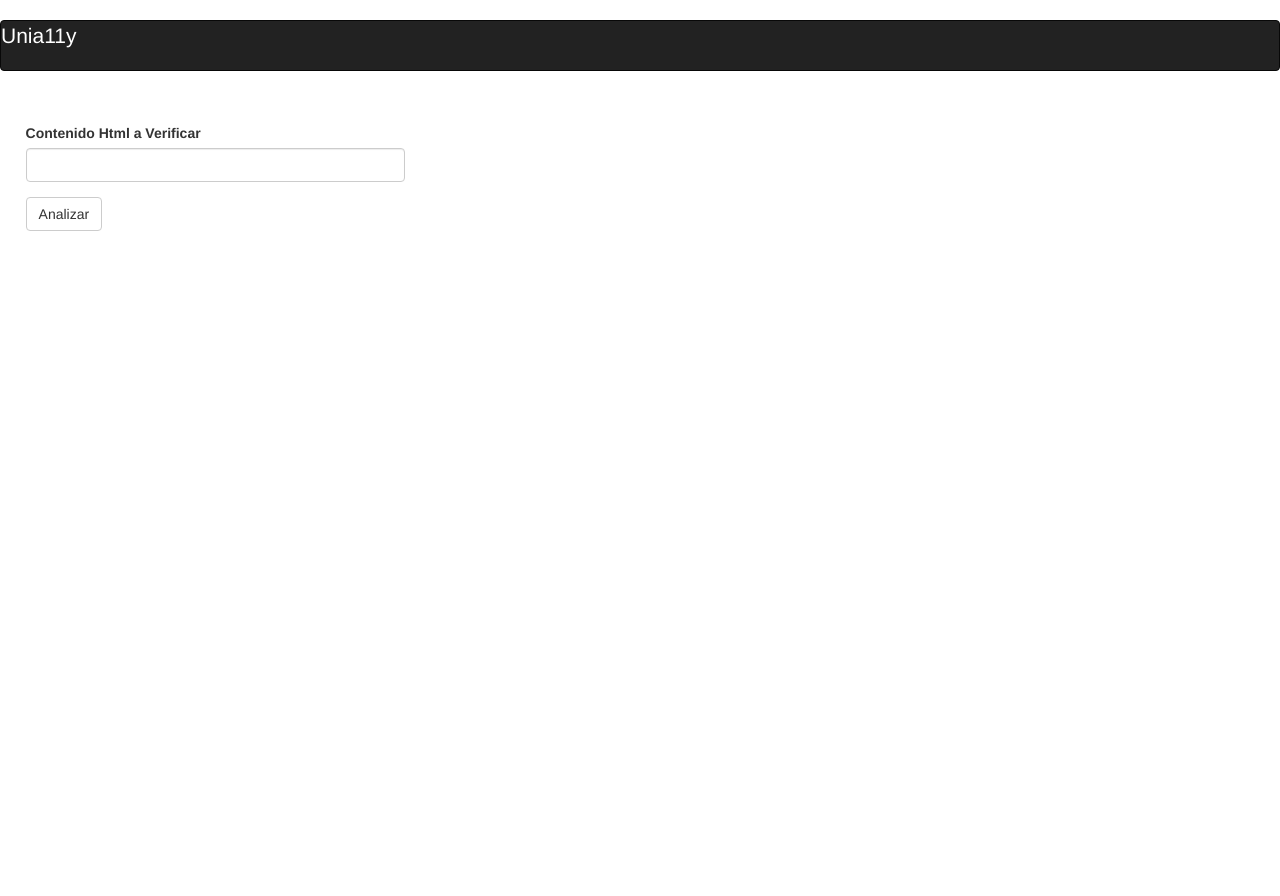
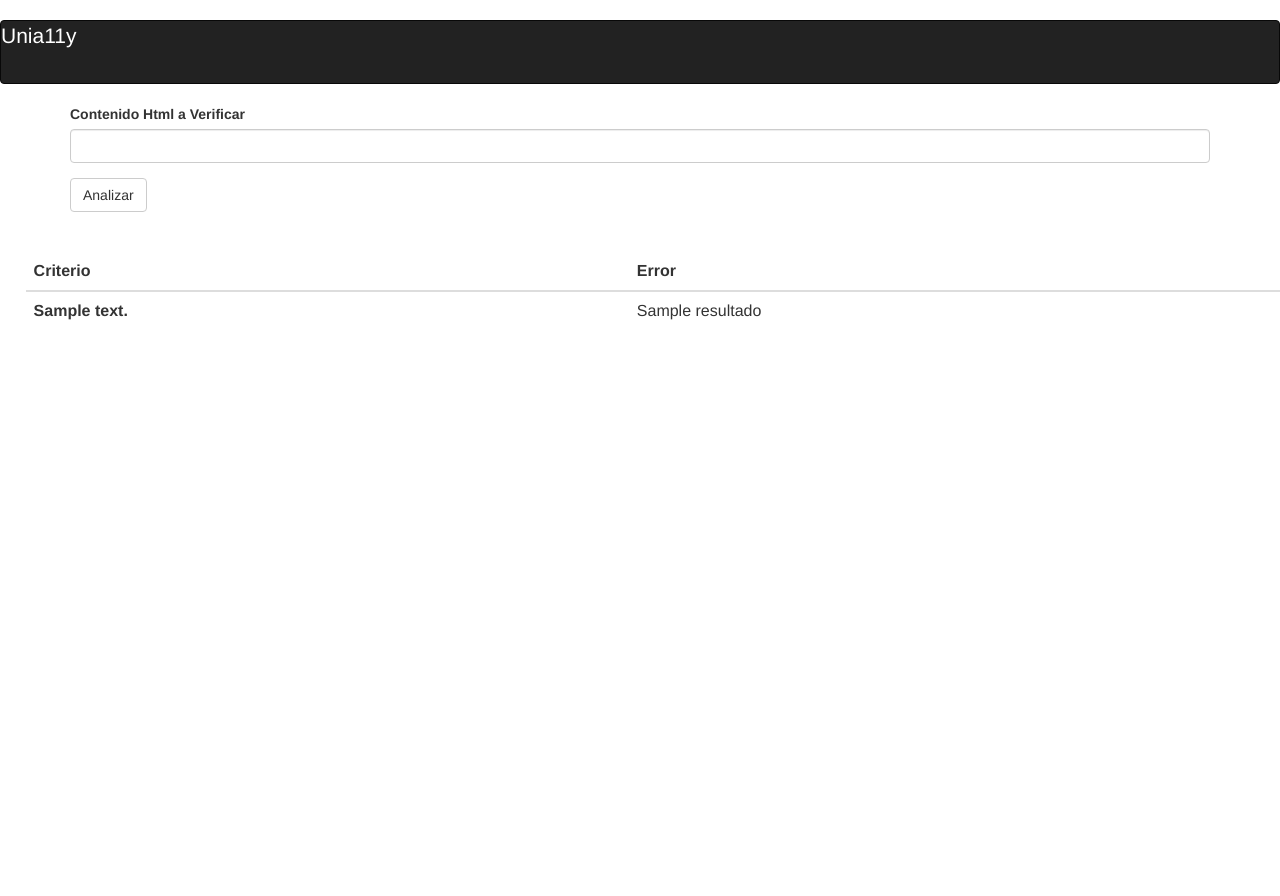
Before and after one commit to vickycaparelli/unia11y-flask, a Flask app: template app/templates/index.html in a window 1280 px wide. Shown: the top 896 px of the page. After the commit the page ends 320 px from the top, so only its background shows below. Run offline with Flask 2, Linux system fonts and the light colour scheme; tables that the repository leaves empty hold one stand-in row (values such as "Sample post"); the template is opened without the code that fills it: values that come from a table or form of the project are taken from there, most other values are stand-ins (such as "Sample title", 1, 10 or a date in 2020); some libraries are stand-ins or nearby versions.

Commit message:
add functionality to index

```diff
--- /dev/null
+++ b/app/controller/reglas/WCAGReglas.py
@@ -0,0 +1,2 @@
+dictWCAG2A_1 = {"1.1":["1.1 - Proveer alternativas de texto para elementos que no son de texto",["img","area", "input", "applet"],"alt"],
+              "1.2.1":["1.2.1 - Proveer transcripción de texto para los enlaces multimedia",["a"],"href"]}
--- /dev/null
+++ b/app/controller/resultadocriterio.py
@@ -0,0 +1,6 @@
+class ResultadoCriterio(object):
+    """description of class"""
+    def __init__(self, idCriterio, descripcion, resultados):
+        self.idCriterio = idCriterio
+        self.descripcion = descripcion
+        self.resultados = resultados
--- a/app/controller/routes.py
+++ b/app/controller/routes.py
@@ -1,11 +1,35 @@
-from flask import render_template
+from flask import render_template, redirect, url_for
 from app import app, db
 from app.forms import HTMLIngresoForm
 from app.models import Guia, Criterio
+import requests
+from bs4 import BeautifulSoup
+from app.controller.parsers.ParseoHelper import ParseoHelper
+from app.controller.verificacion.VerificacionCriterio01 import VerificacionCriterio01
+from app.controller.reglas import WCAGReglas
 
 
 @app.route('/', methods=['GET', 'POST'])
 @app.route('/index', methods=['GET', 'POST'])
 def index():
+    resultados = list()
     form = HTMLIngresoForm()
-    return render_template('index.html', title='Inicio', form=form)
+
+    if form.validate_on_submit():
+        respuesta = requests.get(form.contenidoHTML.data)
+        form.contenidoHTML.data=''
+        # Parsear HTML y guardar como Objeto BeautifulSoup
+        contenidoHTML = BeautifulSoup(respuesta.text, "html.parser")
+
+        # Criterio 1- Controlo textos alternativos para elementos que no sean de tipo texto
+
+        for regla in WCAGReglas.dictWCAG2A_1:
+            #Parsea elementos
+            elementos = ParseoHelper.ObtenerElementos(contenidoHTML, WCAGReglas.dictWCAG2A_1[regla][1])
+
+            #Verifico regla y guardo el resultado
+            resultado_parcial = VerificacionCriterio01.Verificar(elementos, regla, WCAGReglas.dictWCAG2A_1)
+
+            #Agrego resultado a la lista de fallas
+            resultados.append(resultado_parcial)
+    return render_template('index.html', title='Inicio', form=form,resultados=resultados)
--- a/app/static/estilos.css
+++ b/app/static/estilos.css
@@ -1,10 +1,14 @@
-section {
-    height: 100%;
-    width: 100%;
-    margin: 2%;
-    padding: 2%;
+html{
+    margin:0;
+    padding:0;
+}
+nav{
+    height: 8%;
 }
 .titulo-enfasis{
     color: #ffffff;
     font-weight: 400;
 }
+.table{
+  margin:2%;
+}
--- /dev/null
+++ b/app/templates/_resultados.html
@@ -0,0 +1,22 @@
+<table class="table ">
+  <colgroup>
+			<col style="width:40px">
+			<col style="width:40px">
+	</colgroup>
+  <thead>
+    <tr>
+      <th scope="col">Criterio</th>
+      <th scope="col">Error</th>
+    </tr>
+  </thead>
+  <tbody>
+   {% for resultado in resultados %}
+     {% for elemento in resultado.resultados %}
+      <tr>
+            <th scope="row">{{ resultado.descripcion }}</th>
+            <td>  {{elemento}} </td>
+      </tr>
+      {% endfor %}
+    {% endfor %}
+  </tbody>
+</table>
--- a/app/templates/index.html
+++ b/app/templates/index.html
@@ -3,9 +3,12 @@
 {% import 'bootstrap/wtf.html' as wtf %}
 
 {% block content %}
-<section class="row">
-    <div class="col-md-4">
-        {{ wtf.quick_form(form) }}
-    </div>
+<section class="container">
+  {{ wtf.quick_form(form) }}
 </section>
+<div class="table-responsive">
+  {% if resultados%}
+    {% include '_resultados.html' %}
+  {% endif %}
+</div>
 {% endblock %}
```
Also changed, not shown: app/controller/parsers/ParseoHelper.py (added, +7 -0 lines), app/controller/verificacion/VerificacionCriterio01.py (added, +22 -0 lines), requirements.txt (+22 -1 lines), config.py (line endings or trailing spaces).
